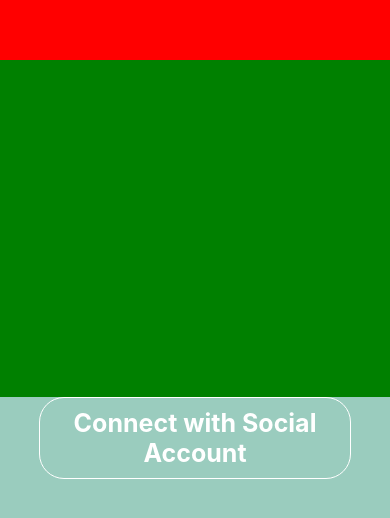
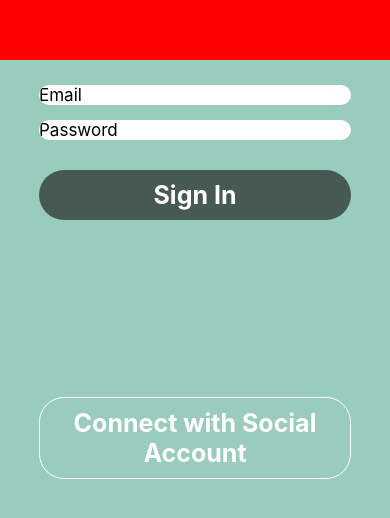
Before and after one commit to purwadhika-school/NewLoginApp, a React Native app: screen / in a window 390 px wide. Shown: the part 278-796 px from the top of the page. Built offline with nearby package versions, Linux system fonts and the light colour scheme.

Commit message:
setup textinput

```diff
--- a/App.js
+++ b/App.js
@@ -1,6 +1,9 @@
 import React, { Component } from 'react'
 import { TouchableOpacity, Text, View } from 'react-native'
 import ButtonConnect from './src/components/ButtonConnect'
+import InputEmail from './src/components/InputEmail'
+import InputPassword from './src/components/InputPassword'
+import ButtonLogin from './src/components/ButtonLogin'
 
 // JS
 class App extends Component {
@@ -8,7 +11,11 @@ class App extends Component {
     return (
       <View style={{ backgroundColor: '#9ACCBE', flex: 1 }}>
         <View style={{ backgroundColor: 'red', flex: 1 }} />
-        <View style={{ backgroundColor: 'green', flex: 1 }} />
+        <View style={{ flex: 1 }}>
+          <InputEmail />
+          <InputPassword />
+          <ButtonLogin />
+        </View>
         <View style={{ flex: 0.5 }}>
           <ButtonConnect />
         </View>
--- a/src/components/ButtonLogin.js
+++ b/src/components/ButtonLogin.js
@@ -0,0 +1,26 @@
+import React from 'react'
+import { View, TouchableOpacity, Text } from 'react-native'
+
+const ButtonLogin = () => {
+  return (
+    <TouchableOpacity
+      style={{
+        borderRadius: 25,
+        borderWidth: 0,
+        backgroundColor: '#475953',
+        width: '80%',
+        alignSelf: 'center',
+        marginTop: 30,
+      }}>
+      <Text style={{
+        margin: 10,
+        textAlign: 'center',
+        color: 'white',
+        fontSize: 25,
+        fontWeight: 'bold',
+      }}>Sign In</Text>
+    </TouchableOpacity>
+  )
+}
+
+export default ButtonLogin
--- a/src/components/InputEmail.js
+++ b/src/components/InputEmail.js
@@ -0,0 +1,20 @@
+import React from 'react'
+import { View, Text, TextInput } from 'react-native'
+
+const InputEmail = () => {
+  return (
+    <TextInput
+      placeholder="Email"
+      style={{
+        backgroundColor: 'white',
+        fontSize: 17,
+        width: '80%',
+        borderRadius: 25,
+        alignSelf: 'center',
+        marginTop: 25,
+      }}
+    />
+  )
+}
+
+export default InputEmail
--- a/src/components/InputPassword.js
+++ b/src/components/InputPassword.js
@@ -0,0 +1,21 @@
+import React from 'react'
+import { View, Text, TextInput } from 'react-native'
+
+const InputPassword = () => {
+  return (
+    <TextInput
+      secureTextEntry={true}
+      placeholder="Password"
+      style={{
+        backgroundColor: 'white',
+        fontSize: 17,
+        width: '80%',
+        borderRadius: 25,
+        alignSelf: 'center',
+        marginTop: 15,
+      }}
+    />
+  )
+}
+
+export default InputPassword
```
